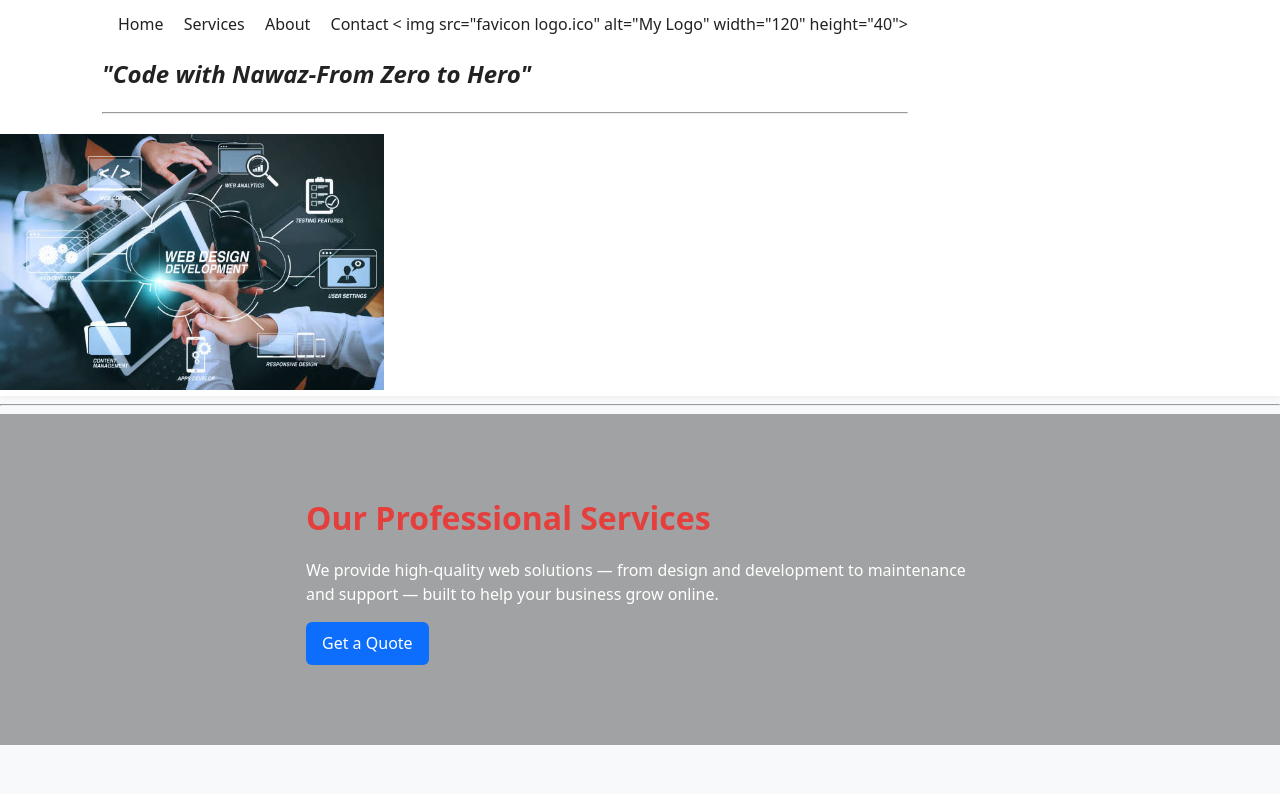
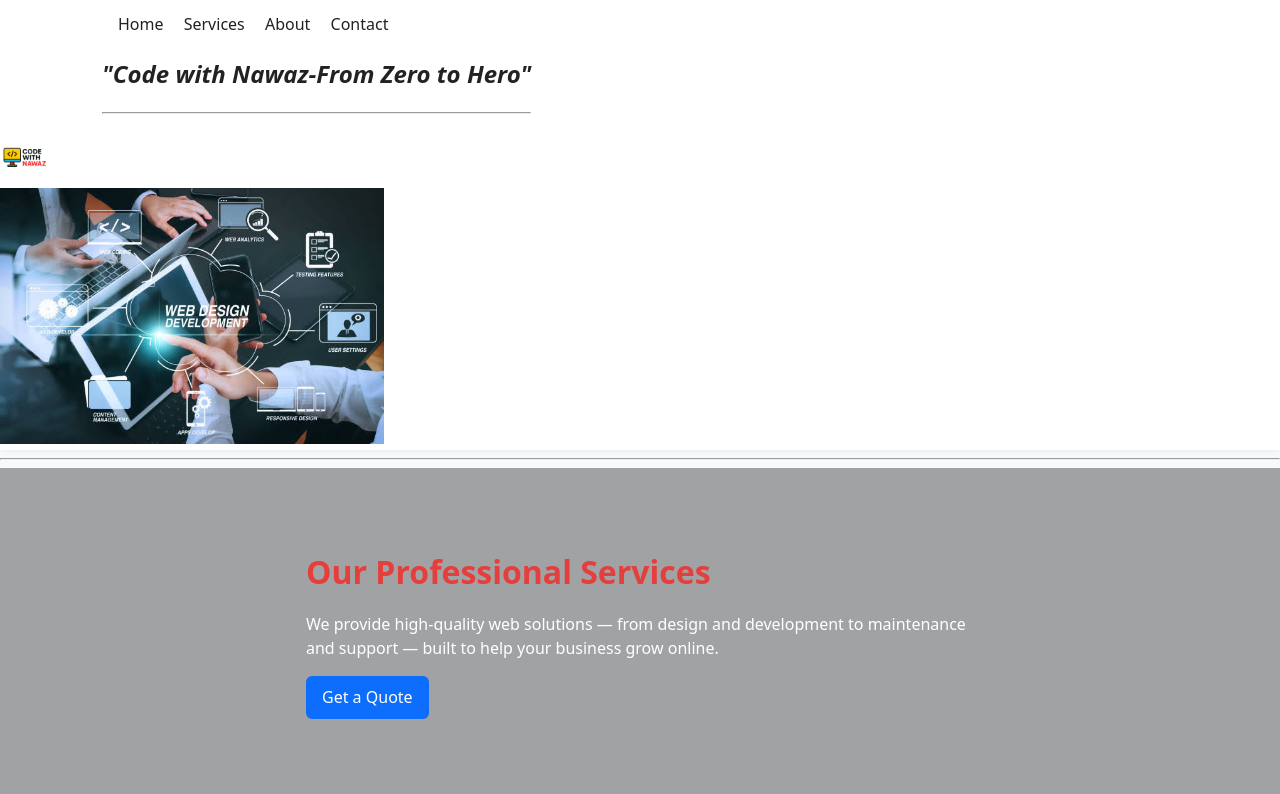
Before and after one commit to codewithnawaz-creator/Codewithnawaz-creator.github.io, a plain HTML site: page index.html in a window 1280 px wide. Shown: the top 794 px of the page. Drawn offline with Linux system fonts and the light colour scheme.

Commit message:
Update index.html
Signed-off-by: codewithnawaz-creator <kkmuhammadnawaz@gmail.com>

```diff
--- a/index.html
+++ b/index.html
@@ -19,16 +19,16 @@
           <a target="_blank" href="#services">Services</a>
          <a target="_blank" href="#about">About</a>
          <a target="_blank" href="#contact">Contact </a>
-        < img src="favicon logo.ico" alt="My Logo" width="120" height="40">
+
          <h1  >  <b> <i>"Code with Nawaz-From Zero to Hero"</b> </i>  </h1><hr>
 
       </nav>
 
     </div>
+    <div>
+     <img src="favicon logo.ico" alt="my logo">
+    </div>
 
-  <div>
-    <img align="right" scr="logo.png">
-  </div>
     <div>
       <img align="leftt" src="images.png" alt="image" width="30%" >
 
```
